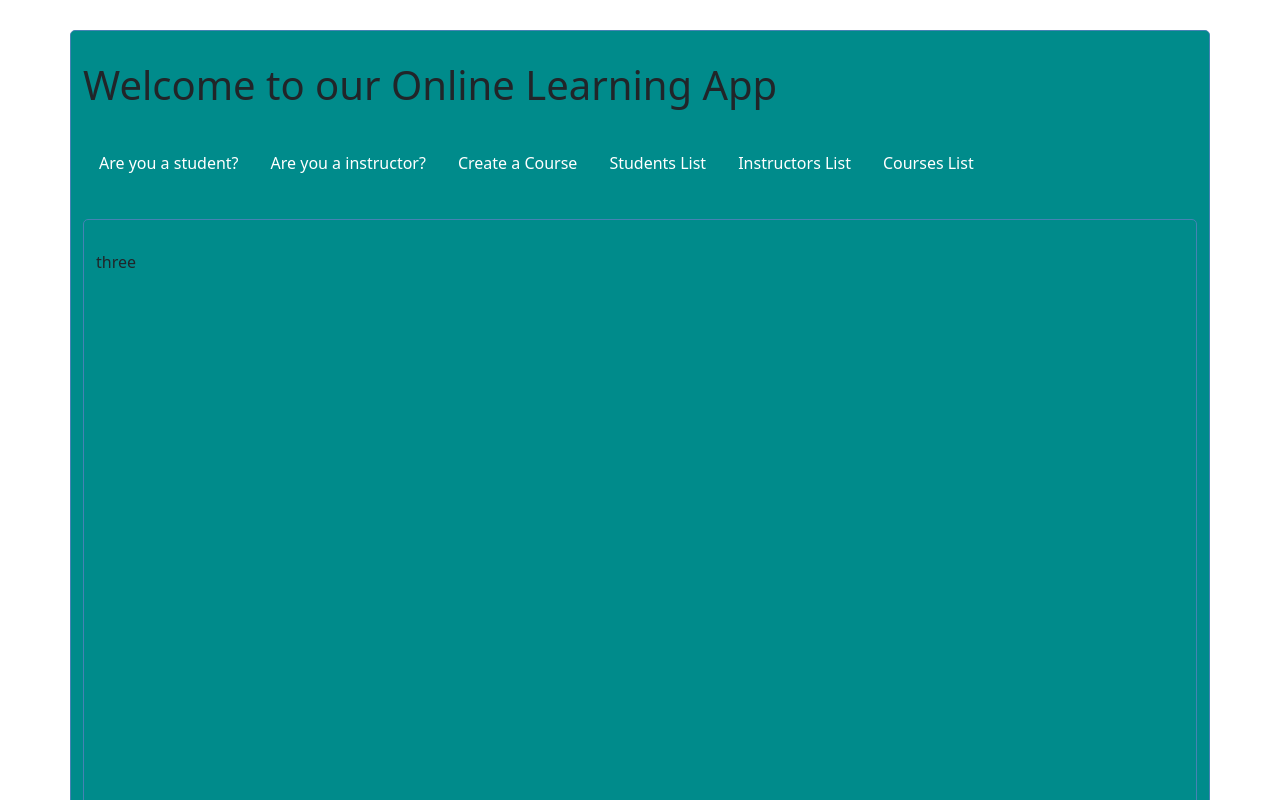
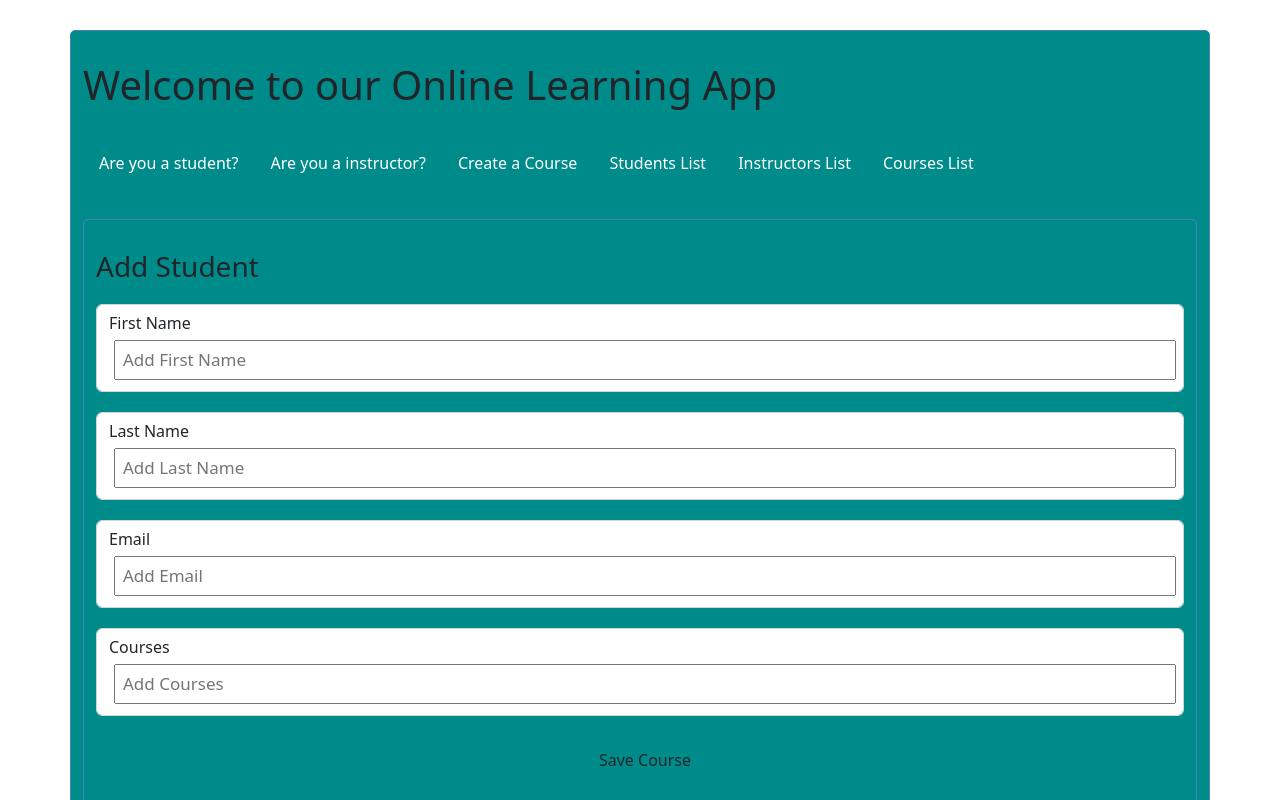
Before and after one commit to yndvp/OnlineLearning-App, a React (Create React App) app: page /AddStudent in a window 1280 px wide. Shown: the top 800 px of the page. Built offline with nearby package versions, Linux system fonts and the light colour scheme.

Commit message:
AddStudent UI

```diff
--- a/src/components/AddStudent.js
+++ b/src/components/AddStudent.js
@@ -1,10 +1,53 @@
-import React from 'react'
+import { useState } from "react"
 
 const AddStudent = () => {
+  const [firstName, setFirstName] = useState('')
+  const [lastName, setLastName] = useState('')
+  const [email, setEmail] = useState('')
+  const [courses, setCourses] = useState('')
+
+  const onSubmit = (e) => {
+    e.preventDefault()
+
+    if(!firstName){
+        alert('Please add a student')
+        return
+    }
+
+    //add Student
+      const studentID = Math.floor(Math.random() * 10000) + 1;
+      const newStudent = { studentID, firstName, lastName, email, courses };
+      console.log(newStudent)
+
+
+      setFirstName('')
+      setLastName('')
+      setEmail('')
+      setCourses('')
+  }
   return (
     <div className='container'>
-      <p>three</p>
+      <h3>Add Student</h3>
+      <form className='add-form' onSubmit={onSubmit}>
+        <div className='form-control'>
+          <label>First Name</label>
+          <input type='text' placeholder='Add First Name' value={firstName} onChange={(e) => setFirstName(e.target.value)}/>
+        </div>
+        <div className='form-control'>
+          <label>Last Name</label>
+          <input type='text' placeholder='Add Last Name' value={lastName} onChange={(e) => setLastName(e.target.value)}/>
+        </div>
+        <div className='form-control'>
+          <label>Email</label>
+          <input type='email' placeholder='Add Email' value={email} onChange={(e) => setEmail(e.target.value)}/>
+        </div>
+        <div className='form-control'>
+          <label>Courses</label>
+          <input type='text' placeholder='Add Courses' value={courses} onChange={(e) => setCourses(e.target.value)}/>
+        </div>
 
+        <input type='submit' value='Save Course' className='btn btn-block'/>
+      </form>
     </div>
   )
 }
```
